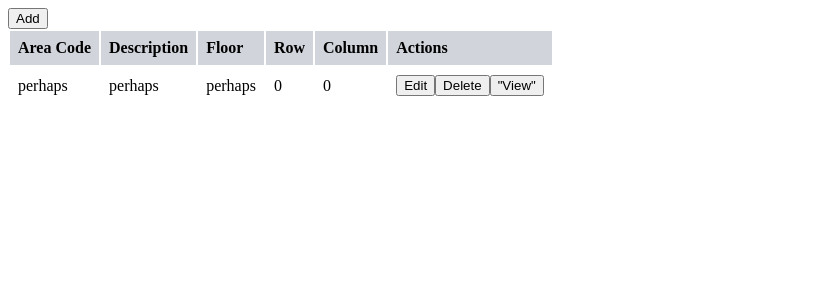
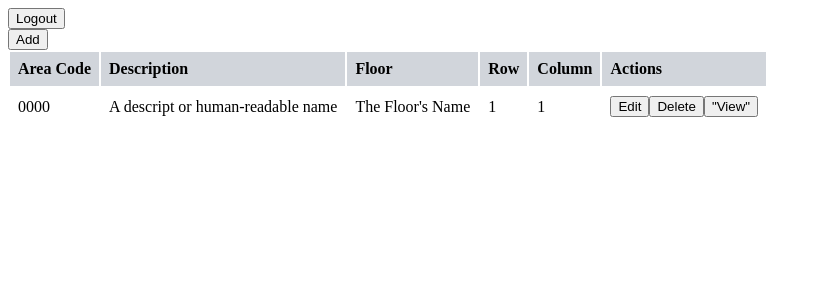
Before and after one commit to makoru-hikage/maintenance-cli, a React (Vite) app: page / in a window 1280 px wide. Shown: the top 300 px of the page, without its empty margins (0-821 px from the left). Built offline with nearby package versions, Linux system fonts and the light colour scheme.

Commit message:
Update Index and add Logout button

```diff
--- a/src/Index.tsx
+++ b/src/Index.tsx
@@ -3,23 +3,26 @@ import { useState } from 'react'
 import { FloorAreaTable } from './components/FloorAreaTable'
 import { FloorArea } from './components/FloorAreaTableRow'
 
-let perhaps: FloorArea = {
-  areaCode: "perhaps",
-  description: "perhaps",
-  floor: "perhaps",
-  row: 0,
-  column: 0
-}
+let placeholder: Array<FloorArea> = [{
+  areaCode: "0000",
+  description: "A descript or human-readable name",
+  floor: "The Floor's Name",
+  row: 1,
+  column: 1
+}]
 
 function App() {
 
   return (
   <div className="mx-16">
+    <div id="navbar" className="flex flex-row-reverse flex-wrap">
+      <button className="text-black dark:text-white p-2">Logout</button>
+    </div>
     <div id="top-buttons">
-      <button className="text-black dark:text-white p-4">Add</button>
+      <button className="text-black dark:text-white px-2 m-2 border">Add</button>
     </div>
     <div id="table-container">
-      <FloorAreaTable floorAreas={[perhaps]}/>
+      <FloorAreaTable floorAreas={placeholder}/>
     </div>
   </div>
   )
```
